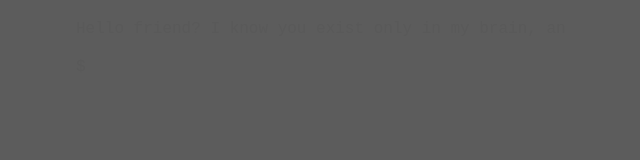
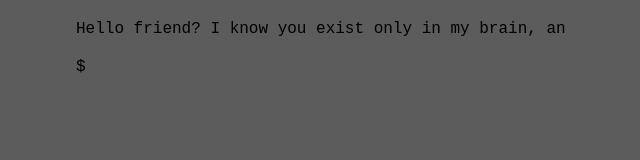
Before and after one commit to harshbuttru3/harsh, a plain HTML site: page index.html in a window 1280 px wide. Shown: the whole page, without its empty margins (164-804 px from the left). Drawn offline with Linux system fonts and the light colour scheme.

Commit message:
Update styles.css

```diff
--- a/styles.css
+++ b/styles.css
@@ -2,7 +2,7 @@ body, html {
     margin: 0;
     padding: 0;
     background-color: rgba(0,0,0,0.4);
-    color: #00000008;
+    color: ##00ff00;
     font-family: 'Courier New', Courier, monospace;
     font-size: 16px;
     height: 100%;
```
